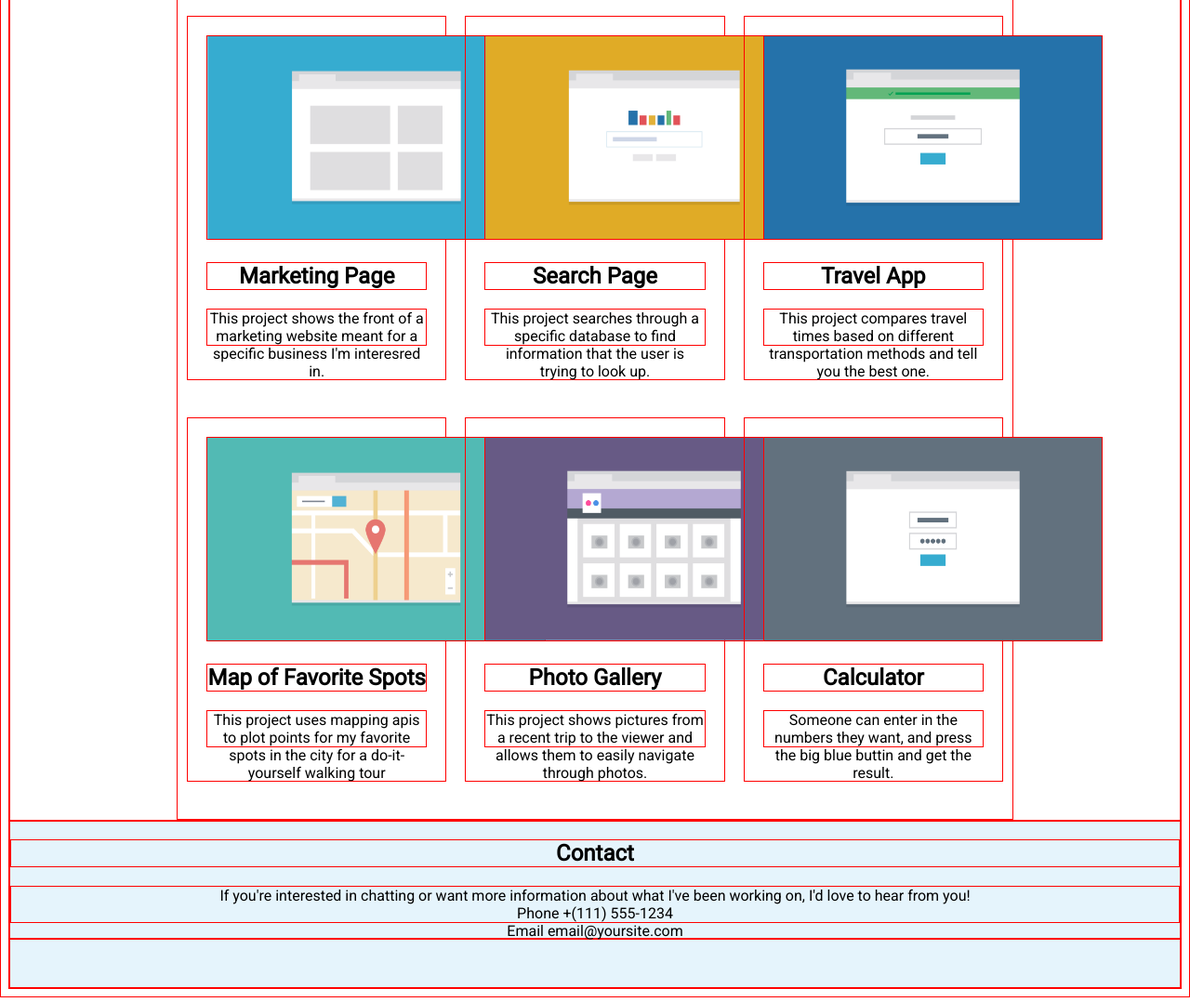
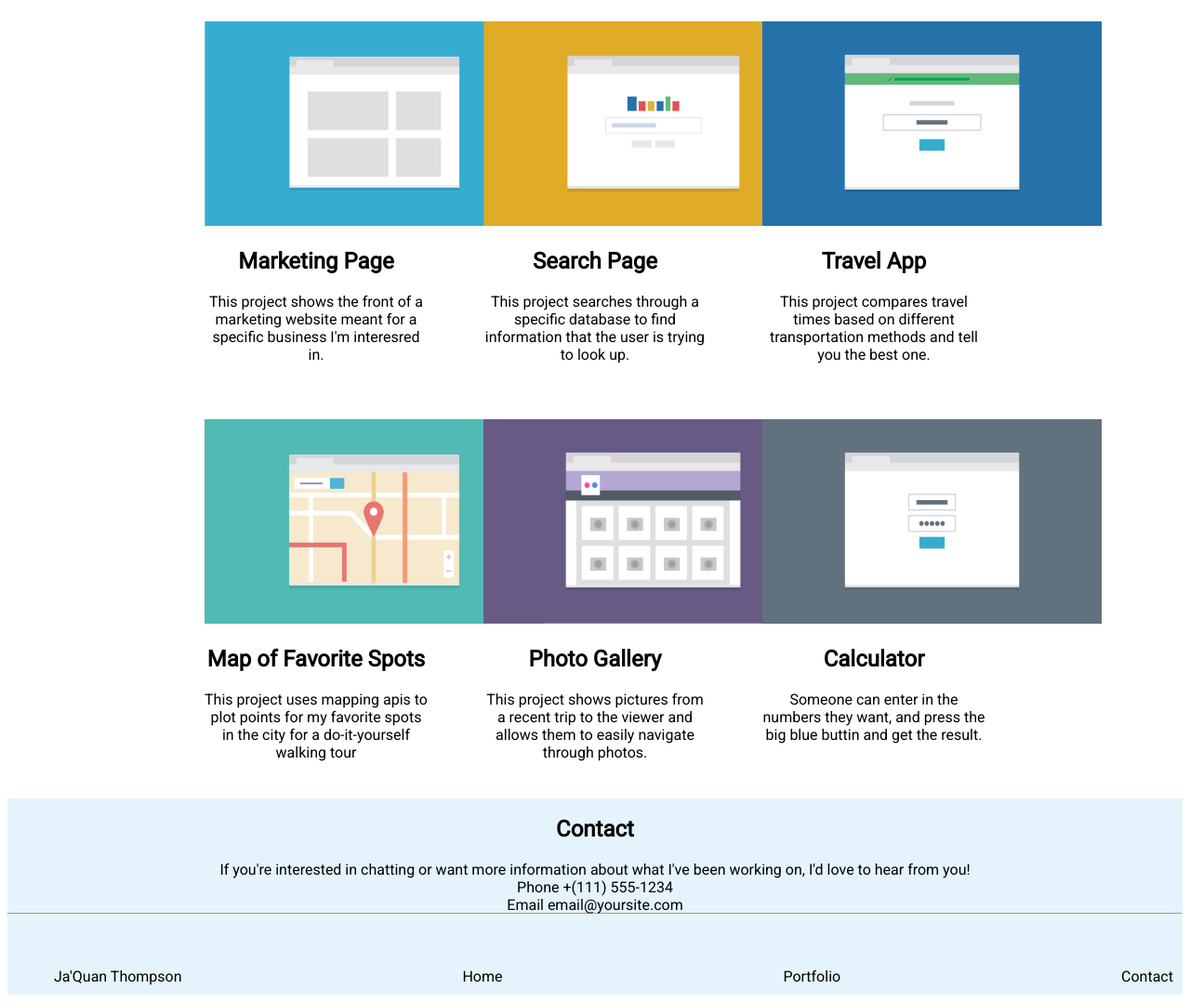
Before and after one commit to Biglipthompson/Responsive-design-page, a plain HTML site: page index.html in a window 1280 px wide. Shown: the part 423-1501 px from the top of the page at 93% size. Drawn offline with Linux system fonts and the light colour scheme.

Commit message:
Changes from 5/8/20
Working on my footer nav and trying to fix the height with the hidden list.

```diff
--- a/css/styles.css
+++ b/css/styles.css
@@ -2,7 +2,6 @@
 * {
 font-family: 'Roboto', sans-serif;
 box-sizing: border-box;
-border: solid 1px red;
 }
 
 h1{
@@ -35,6 +34,10 @@ body{
 display: flex;
 flex-direction: column;
 text-align: center;
+}
+
+.p-height{
+height: 40px;
 }
 
 .bottom-nav{
@@ -73,6 +76,10 @@ padding-top: 5px;
 font-weight: bold;
 }
 
+.hidden{
+visibility: hidden;
+
+}
 
 /********************************************** END OF MOBILE FIRST APPROACH **************************************************/
 
@@ -99,11 +106,11 @@ width: calc(50% - 20px);
 
 .profile-image{
 float: right;
-height: 220px;
+height: 206px;
 }
 
 .main-header{
-margin-bottom: 150px;
+padding-bottom: 150px;
 }
 
 .wrap{
@@ -122,12 +129,20 @@ display: table;
 }
 
 .hidden{
-visibility: hidden;
+visibility: visible;
+display: flex;
+justify-content: space-between;
+margin: auto;
 }
 
 .bottom-nav{
 visibility: hidden;
     }
+
+.main-footer{
+padding: auto;
+
+}
 }
 /* ************************** END OF TABLET SIZED VIEWPORT *****************************************/
 
--- a/index.html
+++ b/index.html
@@ -95,14 +95,17 @@ Email email@yoursite.com
 </p>
 
 <hr>
+
 <ul class="bottom-nav">
 <li class="student">Student name</li>
 <li class="btt">Back To Top</li>
+</ul>
 
-<li class="hidden">Ja'Quan Thompson</li>
-<li class="hidden">Home</li>
-<li class="hidden">Portfolio</li>
-<li class="hidden">Contact</li>
+<ul class="hidden">
+<li>Ja'Quan Thompson</li>
+<li>Home</li>
+<li>Portfolio</li>
+<li>Contact</li>
 </ul>
 
 </footer>
```
